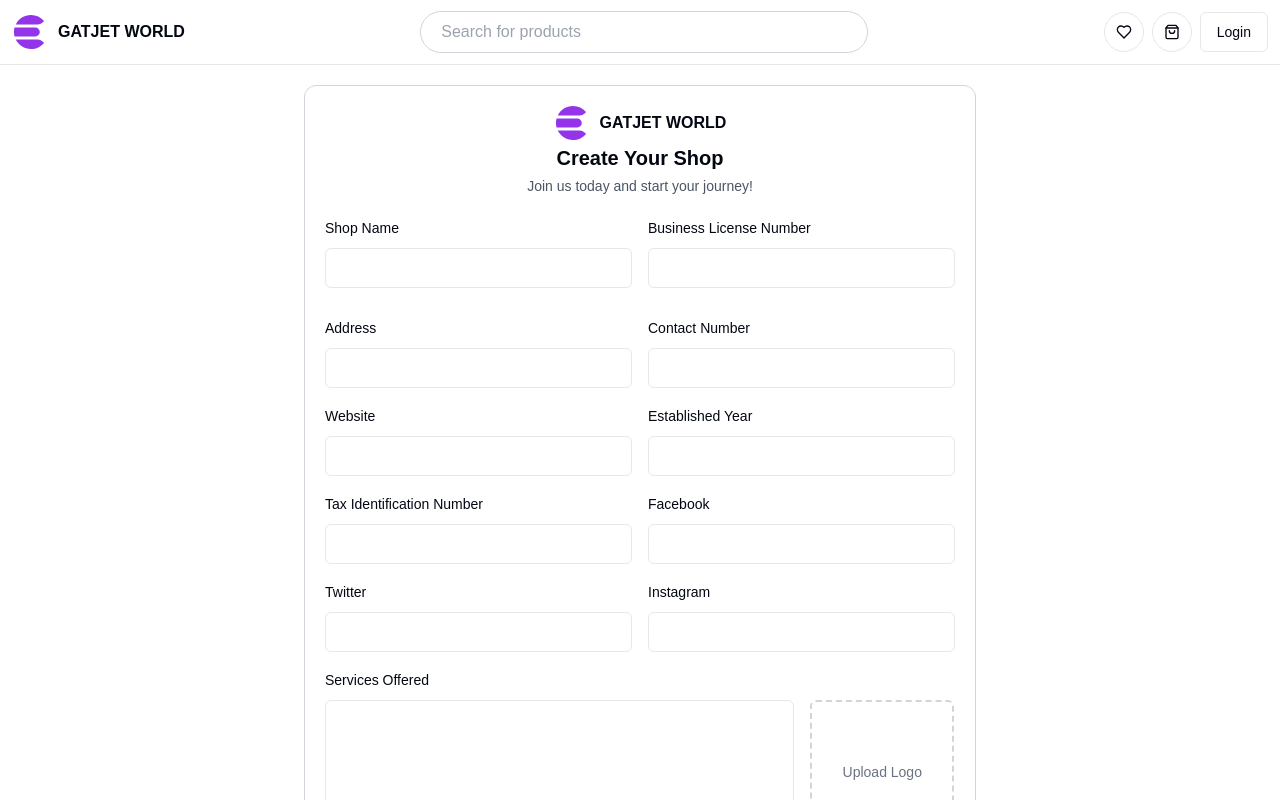
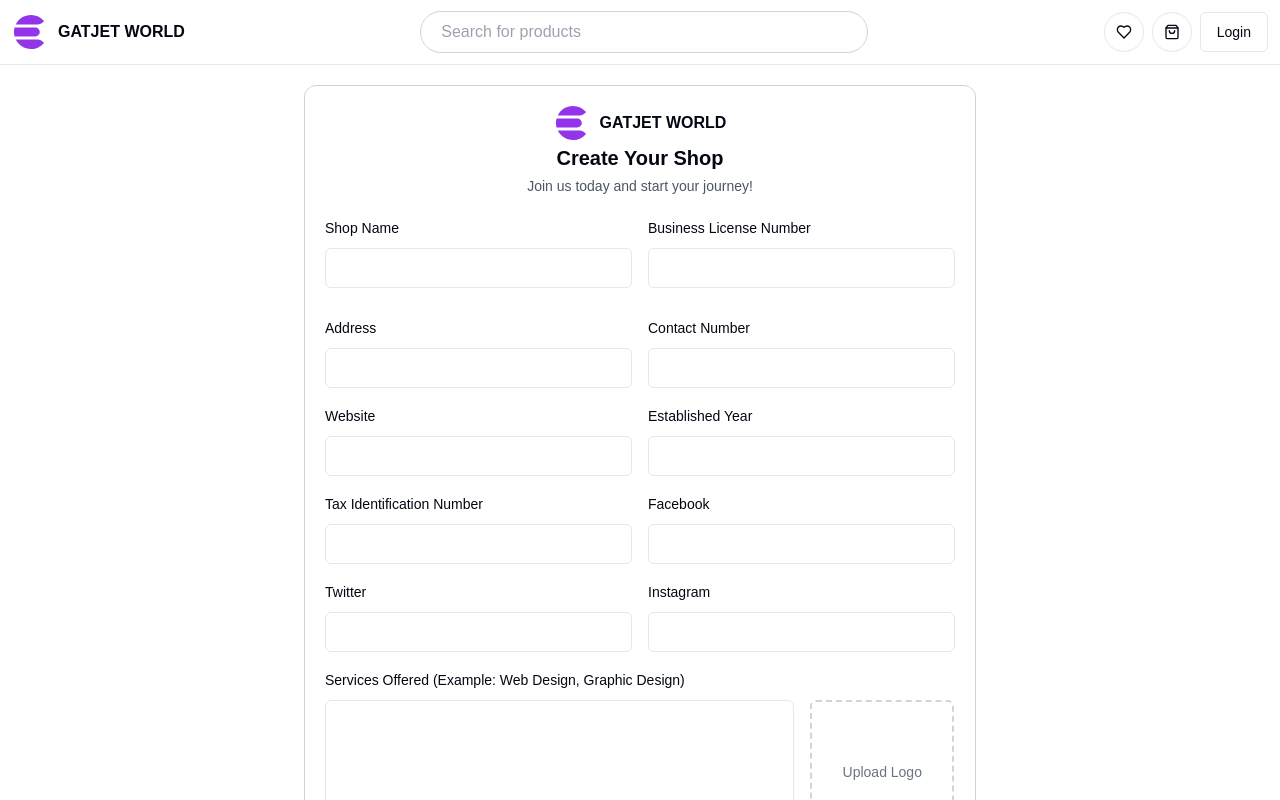
Before and after one commit to MehediMehad/NextMart-Client, a Next.js app: page /create-shop in a window 1280 px wide. Shown: the top 800 px of the page. Built offline with nearby package versions, Linux system fonts and the light colour scheme; no server answers.

Commit message:
Add: Refine Create Shop Data According to Postman Schema

```diff
--- a/src/components/modules/shop/create-shop/CreateShopForm.tsx
+++ b/src/components/modules/shop/create-shop/CreateShopForm.tsx
@@ -28,7 +28,17 @@ export default function CreateShopForm() {
   } = form;
 
   const onSubmit: SubmitHandler<FieldValues> = async (data) => {
-    console.log(data);
+    const servicesOffered = data?.servicesOffered
+      .split(",")
+      .map((service: string) => service.trim())
+      .filter((service: string) => service !== "");
+
+    const modifiedData = {
+      ...data,
+      establishedYear: Number(data?.establishedYear),
+      servicesOffered,
+    };
+    console.log(servicesOffered);
   };
 
   return (
@@ -185,7 +195,9 @@ export default function CreateShopForm() {
                 name="servicesOffered"
                 render={({ field }) => (
                   <FormItem>
-                    <FormLabel>Services Offered</FormLabel>
+                    <FormLabel>
+                      Services Offered (Example: Web Design, Graphic Design)
+                    </FormLabel>
                     <FormControl>
                       <Textarea
                         className="h-36"
```
